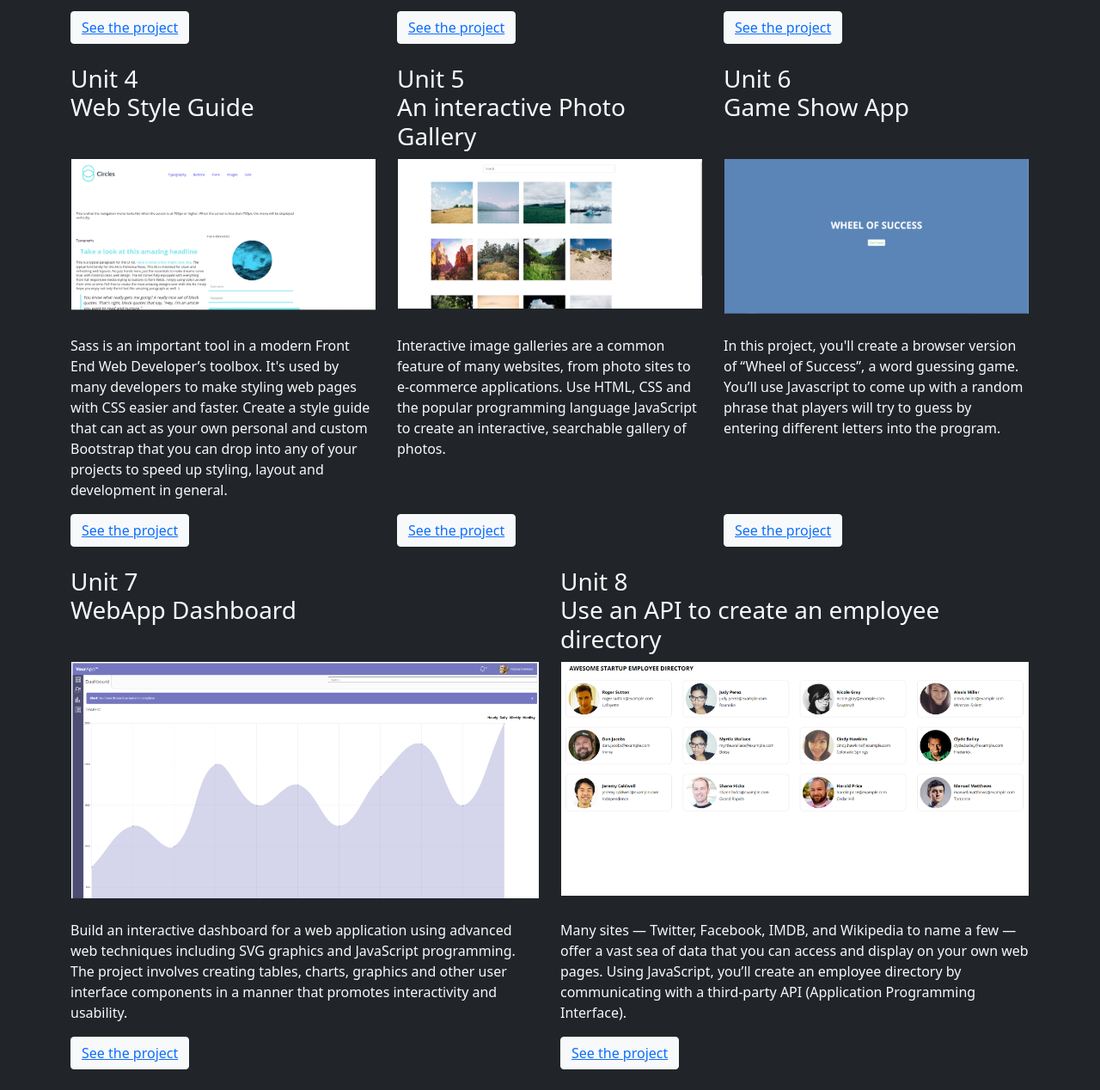
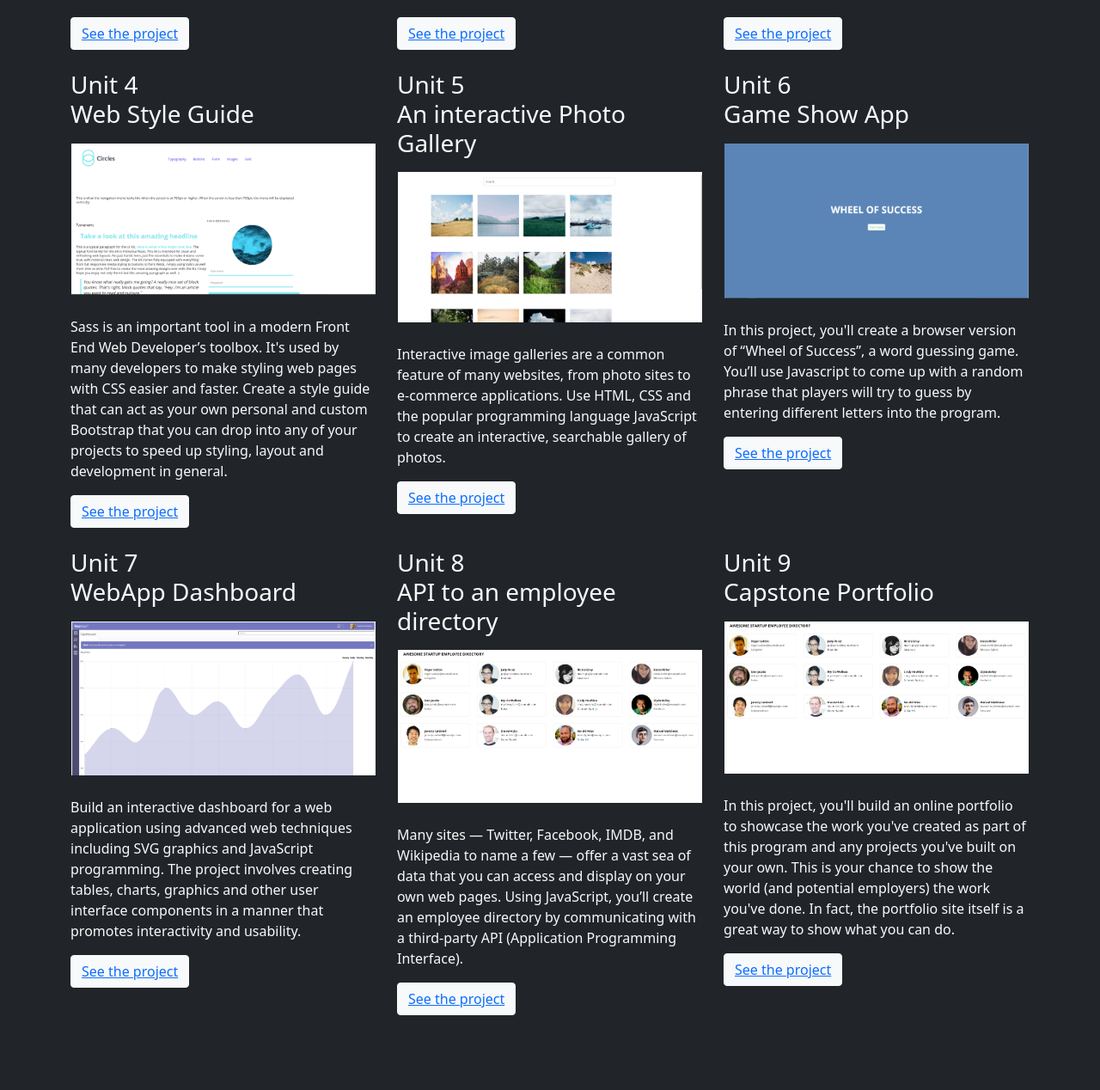
Before and after one commit to Melanie12/Techdegree-WebDev-Unit-9, a plain HTML site: page index.html in a window 1280 px wide. Shown: the part 897-2165 px from the top of the page at 86% size. After the commit the page ends 2102 px from the top, so only its background shows below. Drawn offline with nearby package versions, Linux system fonts and the light colour scheme.

Commit message:
Update index.html

```diff
--- a/index.html
+++ b/index.html
@@ -21,135 +21,76 @@
   <div class="container pt-4">
     <h2 class="display-5 mb-4 text-center">Treehouse Projects</h2>
     <!--Titles first row-->
-    <div class="row">
+    <div class="row mb-4">
         <div class="col">
-          <h3>Unit 1<br>My personal profile page</h3>
-        </div>
-        <div class="col">
-          <h3>Unit 2<br>Mobile-first Responsive Layout</h3>
-        </div>
-        <div class="col">
-          <h3>Unit 3<br>An online registration form</h3>
-        </div>
-    </div>
-    <div class="row">
-        <!--Pictures first row-->
-        <div class="col">
+          <h3 class="mb-3">Unit 1<br>My personal profile page</h3>
           <img class="mb-4 img-fluid border border-dark" src="img/unit-1.png">
-        </div>
-        <div class="col">
-          <img class="mb-4 img-fluid border border-dark" src="img/unit-2.png">
-        </div>
-        <div class="col">
-          <img class="mb-4 img-fluid border border-dark" src="img/unit-3.png">
-        </div>
-    </div>
-    <div class="row">
-        <!--Description first row-->
-        <div class="col">
           <p>Customize a personal online profile by adding graphics, customizing text, and improving the look of a web page using Cascading Style Sheets, the formatting language of the web. Share your finished project on GitHub, a website used by teams of programmers to share and work on programming code.</p>
         </div>
         <div class="col">
+          <h3 class="mb-3">Unit 2<br>Mobile-first Responsive Layout</h3>
+          <img class="mb-4 img-fluid border border-dark" src="img/unit-2.png">
           <p>Designing web pages that look and function well on multiple screen sizes is an essential skill for a web developer. Using HTML, CSS, and responsive design, you'll create a mobile-first web page with a layout that adjusts to fit mobile phones, tablets, and desktop displays.</p>
         </div>
         <div class="col">
+          <h3 class="mb-3">Unit 3<br>An online registration form</h3>
+          <img class="mb-4 img-fluid border border-dark" src="img/unit-3.png">
           <p>Web forms appear everywhere online: forms allow users to order books, sign up for websites, and post to Facebook. This project challenges you to build a responsive, mobile-first registration form using a variety of HTML form elements.</p>
         </div>
     </div>
-    <div class="row">
-      <!--Links to first row projects-->
-        <div class="col mb-4">
+    <div class="row mb-4">
+        <div class="col">
           <button type="button" class="btn btn-light"> <a href="https://github.com/Melanie12/Techdegree-WebDev-Unit-1" target="_blank"> See the project</a></button>
         </div>
-        <div class="col mb-4">
+        <div class="col">
           <button type="button" class="btn btn-light">  <a href="https://github.com/Melanie12/Techdegree-WebDev-Unit-2" target="_blank">See the project</a> </button>
         </div>
-        <div class="col mb-4">
+        <div class="col">
           <button type="button" class="btn btn-light">  <a href="https://github.com/Melanie12/Techdegree-WebDev-Unit-3" target="_blank">See the project</a> </button>
         </div>
     </div>
-    <div class="row">
-      <!--Titles second row-->
+
+    <div class="row mb-4">
+      <!--Second row-->
       <div class="col">
-        <h3>Unit 4<br> Web Style Guide</h3>
+        <h3 class="mb-3">Unit 4<br> Web Style Guide</h3>
+        <img class="mb-4 img-fluid border border-dark" src="img/unit-4.png">
+        <p>Sass is an important tool in a modern Front End Web Developer’s toolbox. It's used by many developers to make styling web pages with CSS easier and faster. Create a style guide that can act as your own personal and custom Bootstrap that you can drop into any of your projects to speed up styling, layout and development in general.</p>
+        <button type="button" class="btn btn-light">  <a href="https://github.com/Melanie12/Techdegree-WebDev-Unit-4" target="_blank">See the project</a></button>
       </div>
       <div class="col">
-        <h3>Unit 5<br> An interactive Photo Gallery</h3>
+        <h3 class="mb-3">Unit 5<br> An interactive Photo Gallery</h3>
+        <img class="mb-4 img-fluid border border-dark" src="img/unit-5.png">
+        <p>Interactive image galleries are a common feature of many websites, from photo sites to e-commerce applications. Use HTML, CSS and the popular programming language JavaScript to create an interactive, searchable gallery of photos.</p>
+        <button type="button" class="btn btn-light"> <a href="https://github.com/Melanie12/Techdegree-WebDev-Unit-5" target="_blank">See the project</a></button>
       </div>
         <div class="col">
-          <h3>Unit 6<br> Game Show App</h3>
-        </div>
-    </div>
-    <div class="row">
-        <!--Pictures second row-->
-        <div class="col">
-            <img class="mb-4 img-fluid border border-dark" src="img/unit-4.png">
-        </div>
-        <div class="col">
-            <img class="mb-4 img-fluid border border-dark" src="img/unit-5.png">
-        </div>
-        <div class="col">
+          <h3 class="mb-3">Unit 6<br> Game Show App</h3>
           <img class="mb-4 img-fluid border border-dark" src="img/unit-6.png">
-        </div>
-
-    </div>
-    <div class="row">
-      <!--Description second row-->
-      <div class="col">
-        <p>Sass is an important tool in a modern Front End Web Developer’s toolbox. It's used by many developers to make styling web pages with CSS easier and faster. Create a style guide that can act as your own personal and custom Bootstrap that you can drop into any of your projects to speed up styling, layout and development in general.</p>
-      </div>
-      <div class="col">
-        <p>Interactive image galleries are a common feature of many websites, from photo sites to e-commerce applications. Use HTML, CSS and the popular programming language JavaScript to create an interactive, searchable gallery of photos.</p>
-      </div>
-        <div class="col">
           <p>In this project, you'll create a browser version of “Wheel of Success”, a word guessing game. You’ll use Javascript to come up with a random phrase that players will try to guess by entering different letters into the program.</p>
-        </div>
-    </div>
-    <div class="row">
-      <!--Links to second row projects-->
-      <div class="col mb-4">
-      <button type="button" class="btn btn-light">  <a href="https://github.com/Melanie12/Techdegree-WebDev-Unit-4" target="_blank">See the project</a></button>
-      </div>
-        <div class="col mb-4">
-          <button type="button" class="btn btn-light"> <a href="https://github.com/Melanie12/Techdegree-WebDev-Unit-5" target="_blank">See the project</a></button>
-        </div>
-        <div class="col mb-4">
           <button type="button" class="btn btn-light"> <a href="https://github.com/Melanie12/Techdegree-WebDev-Unit-6" target="_blank">See the project</a></button>
         </div>
     </div>
-    <div class="row">
-      <!--Titles third row-->
+
+    <div class="row mb-4">
+      <!--Third row-->
         <div class="col">
-        <h3>Unit 7<br> WebApp Dashboard</h3>
+          <h3 class="mb-3">Unit 7<br> WebApp Dashboard</h3>
+          <img class="mb-4 img-fluid border border-dark" src="img/unit-7.png">
+          <p>Build an interactive dashboard for a web application using advanced web techniques including SVG graphics and JavaScript programming. The project involves creating tables, charts, graphics and other user interface components in a manner that promotes interactivity and usability.</p>
+          <button type="button" class="btn btn-light"> <a href="https://github.com/Melanie12/Techdegree-WebDev-Unit-7" target="_blank">See the project</a></button>
         </div>
         <div class="col">
-        <h3>Unit 8<br> Use an API to create an employee directory</h3>
-      </div>
-    </div>
-<div class="row">
-  <!--Titles images third row-->
-  <div class="col">
-    <img class="mb-4 img-fluid border border-dark" src="img/unit-7.png">
+          <h3 class="mb-3">Unit 8<br>API to an employee directory</h3>
+          <img class="mb-4 img-fluid border border-dark" src="img/unit-8.png">
+          <p>Many sites — Twitter, Facebook, IMDB, and Wikipedia to name a few — offer a vast sea of data that you can access and display on your own web pages. Using JavaScript, you’ll create an employee directory by communicating with a third-party API (Application Programming Interface).</p>
+          <button type="button" class="btn btn-light">  <a href="https://github.com/Melanie12/Techdegree-WebDev-Unit-8" target="_blank">See the project</a></button>
         </div>
       <div class="col">
+        <h3 class="mb-3">Unit 9<br> Capstone Portfolio</h3>
         <img class="mb-4 img-fluid border border-dark" src="img/unit-8.png">
-  </div>
-</div>
-
-<div class="row">
-  <div class="col">
-    <p>Build an interactive dashboard for a web application using advanced web techniques including SVG graphics and JavaScript programming. The project involves creating tables, charts, graphics and other user interface components in a manner that promotes interactivity and usability.</p>
-  </div>
-  <div class="col">
-    <p>Many sites — Twitter, Facebook, IMDB, and Wikipedia to name a few — offer a vast sea of data that you can access and display on your own web pages. Using JavaScript, you’ll create an employee directory by communicating with a third-party API (Application Programming Interface).</p>
-  </div>
-</div>
-<div class="row">
-  <div class="col mb-4">
-  <button type="button" class="btn btn-light"> <a href="https://github.com/Melanie12/Techdegree-WebDev-Unit-7" target="_blank">See the project</a></button>
-  </div>
-  <div class="col mb-4">
-    <button type="button" class="btn btn-light">  <a href="https://github.com/Melanie12/Techdegree-WebDev-Unit-8" target="_blank">See the project</a></button>
+        <p>In this project, you'll build an online portfolio to showcase the work you've created as part of this program and any projects you've built on your own. This is your chance to show the world (and potential employers) the work you've done. In fact, the portfolio site itself is a great way to show what you can do.</p>
+        <button type="button" class="btn btn-light">  <a href="https://github.com/Melanie12/Techdegree-WebDev-Unit-9" target="_blank">See the project</a></button>
       </div>
     </div>
   </div>
```
Lines whose indentation alone changed are shown as unchanged.
